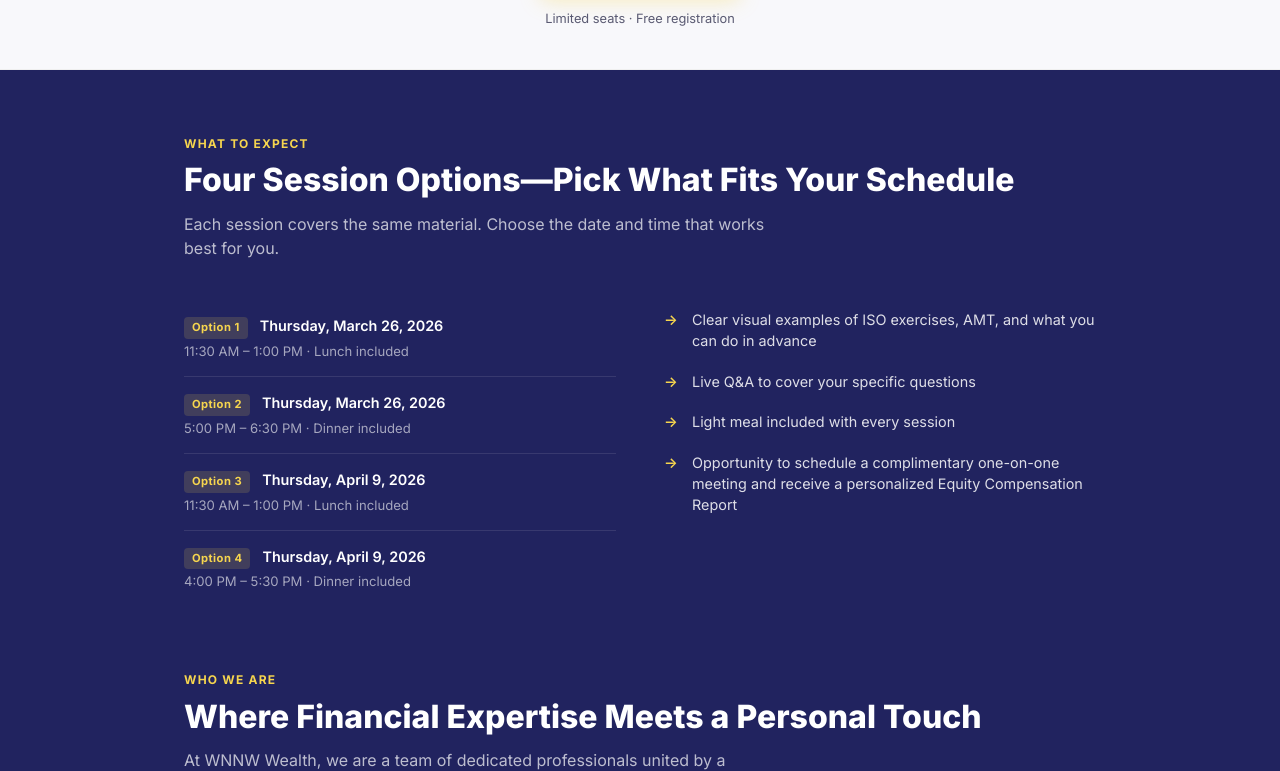
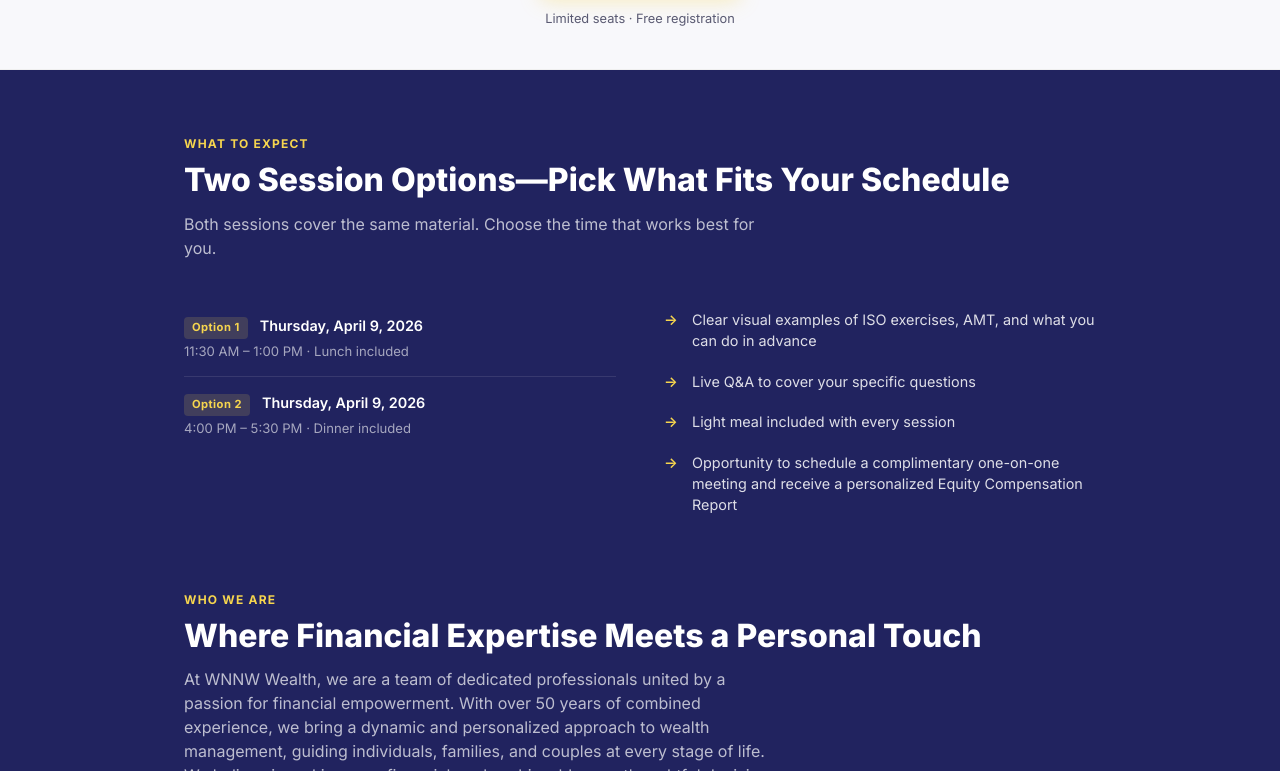
Before and after one commit to steiner-content/spacex-equity-workshop, a plain HTML site: page index.html in a window 1280 px wide. Shown: the part 2029-2800 px from the top of the page. Drawn offline with Linux system fonts and the light colour scheme.

Commit message:
Remove March 26 sessions, keep only April 9, update evening to 4:00 PM

```diff
--- a/index.html
+++ b/index.html
@@ -519,7 +519,7 @@
 
   <!-- ── Utility Bar ── -->
   <div class="utility-bar">
-    For SpaceX Employees in the Waco Area &nbsp;·&nbsp; <span>Thursday, Mar 26 or Thursday, Apr 9, 2026</span>
+    For SpaceX Employees in the Waco Area &nbsp;·&nbsp; <span>Thursday, April 9, 2026</span>
   </div>
 
   <!-- ── Hero ── -->
@@ -539,12 +539,12 @@
       <div>
         <div class="event-detail-icon">📅</div>
         <div class="event-detail-label">Dates</div>
-        <div class="event-detail-value">Mar 26 or Apr 9<small>Two sessions each day</small></div>
+        <div class="event-detail-value">April 9, 2026<small>Two sessions available</small></div>
       </div>
       <div>
         <div class="event-detail-icon">🕐</div>
         <div class="event-detail-label">Times</div>
-        <div class="event-detail-value">11:30 AM or 4/5 PM<small>1.5 hours · Meal included</small></div>
+        <div class="event-detail-value">11:30 AM or 4:00 PM<small>1.5 hours · Meal included</small></div>
       </div>
       <div>
         <div class="event-detail-icon">📍</div>
@@ -637,29 +637,19 @@
   <section class="section section--navy">
     <div class="container">
       <div class="section-label section-label--gold">What To Expect</div>
-      <h2 class="section-title">Four Session Options—Pick What Fits Your Schedule</h2>
-      <p class="section-subtitle">Each session covers the same material. Choose the date and time that works best for you.</p>
+      <h2 class="section-title">Two Session Options—Pick What Fits Your Schedule</h2>
+      <p class="section-subtitle">Both sessions cover the same material. Choose the time that works best for you.</p>
 
       <div class="expect-layout">
         <div>
           <ul class="session-list">
             <li>
               <span class="session-label">Option 1</span>
-              <span class="session-date">Thursday, March 26, 2026</span>
+              <span class="session-date">Thursday, April 9, 2026</span>
               <span class="session-time">11:30 AM – 1:00 PM · Lunch included</span>
             </li>
             <li>
               <span class="session-label">Option 2</span>
-              <span class="session-date">Thursday, March 26, 2026</span>
-              <span class="session-time">5:00 PM – 6:30 PM · Dinner included</span>
-            </li>
-            <li>
-              <span class="session-label">Option 3</span>
-              <span class="session-date">Thursday, April 9, 2026</span>
-              <span class="session-time">11:30 AM – 1:00 PM · Lunch included</span>
-            </li>
-            <li>
-              <span class="session-label">Option 4</span>
               <span class="session-date">Thursday, April 9, 2026</span>
               <span class="session-time">4:00 PM – 5:30 PM · Dinner included</span>
             </li>
@@ -779,7 +769,7 @@
         </div>
         <div class="location-detail">
           <strong>Dates</strong>
-          March 26 or April 9, 2026
+          April 9, 2026
         </div>
         <div class="location-detail">
           <strong>Cost</strong>
```
Also changed, not shown: sections/01-utility-bar.html (+1 -1 lines), sections/03-event-details.html (+2 -2 lines), sections/08-what-to-expect.html (+3 -13 lines), sections/12-location-bar.html (+1 -1 lines), equity-report-mockup-sm.jpg (added).
